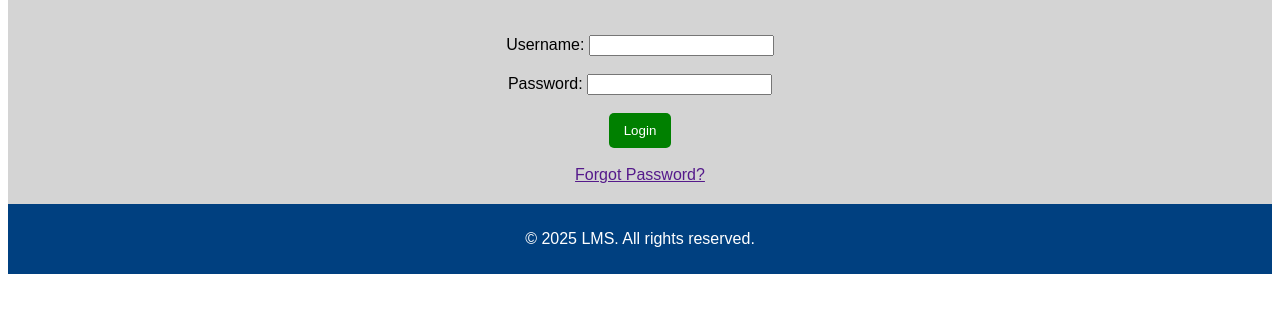
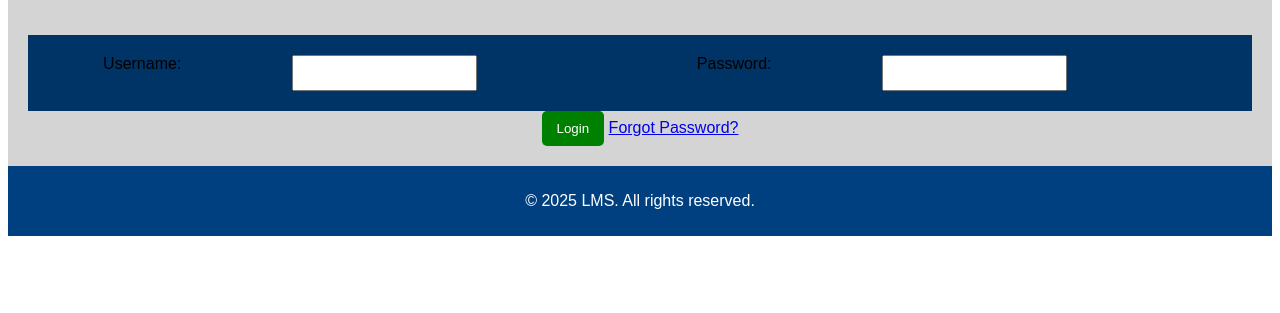
Before and after one commit to 8bstn/ENSF-381-B01-Assignment-02, a plain HTML site: page login.html in a window 1280 px wide. Shown: the part 277-590 px from the top of the page. Drawn offline with Linux system fonts and the light colour scheme.

Commit message:
Update login.html

```diff
--- a/login.html
+++ b/login.html
@@ -6,29 +6,36 @@
     <link rel = "stylesheet" href = "styles.css">
 </head>
 
-<header>
+<header class ="login-header">
     <img width = "100px" height = "100px" src ="logo.jpg" alt = "Logo Image">
     <h1>LMS - Learning Management System</h1>
 </header>
 
-<div>
+<div class = "t1">
+    <nav>
     <a href ="index.html">Homepage</a>
+    </nav>
 </div>
 
 <main>
-    <h2>LMS Login</h2>
-    <br>
-    <label for="username">Username:</label>
-    <input type="text" id="username" name="fullname"> <br><br>
+    <body>
+        <h2 class ="page-header-login">LMS Login</h2>
+        <br>
+        <form class ="form-tag">
+            <div class = "main-tag">
+                <label for="username">Username:</label>
+                <input type="text" id="username" name="fullname" required > <br><br>
 
-    <label for="password">Password:</label>
-    <input type="password" id="password" name="password"> <br><br>
+                <label for="password">Password:</label>
+                <input type="password" id="password" name="password" required ><br><br>
+            </div>
 
-    <a href="course-view.html"><button class = "greenButton">Login</button></a><br><br>
-    <a href="">Forgot Password?</a>
+    <a href="course-view.html"><button class = "greenButton">Login</button></a>
+    <a href="#">Forgot Password?</a>
+</form>
+</body>
 </main>
-
-<footer>
+<footer class ="footer">
     <p>© 2025 LMS. All rights reserved.</p>
 </footer>
 </html>
```
